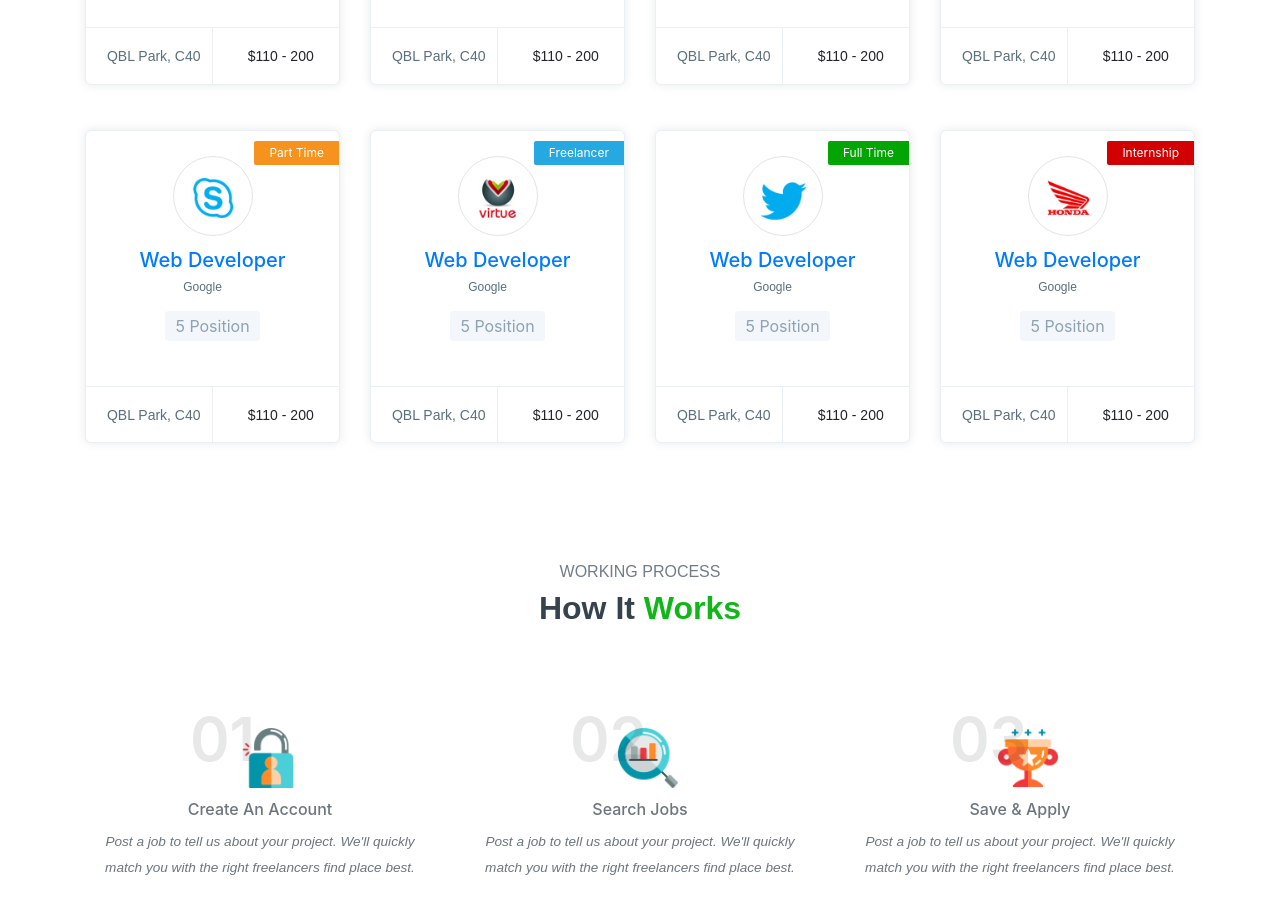
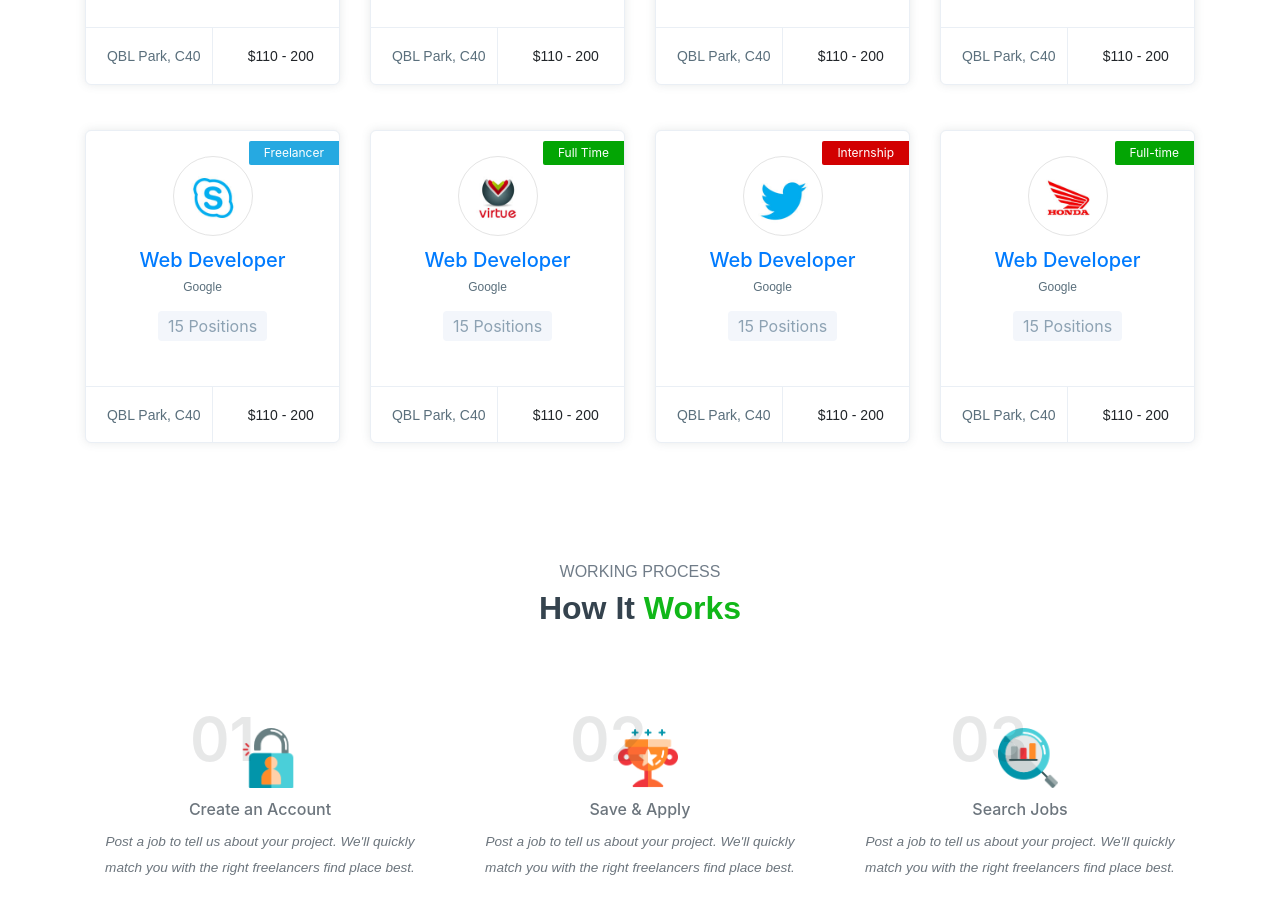
Before and after one commit to danishulhassan7/job-stock, a React (Create React App) app in the folder job-stock/: page / in a window 1280 px wide. Shown: the part 1200-2099 px from the top of the page. Built offline with nearby package versions, Linux system fonts and the light colour scheme.

Commit message:
Job-Stock >> Now all data is passing thourgh props

```diff
--- a/job-stock/src/components/Freelancing.js
+++ b/job-stock/src/components/Freelancing.js
@@ -3,6 +3,10 @@ import 'bootstrap/dist/css/bootstrap.min.css';
 import { Container, Row, Col, Form, Button } from 'react-bootstrap';
 import Styles from './Styles';
 import {HowItWorks} from './HowItWorks';
+import step1 from '../assets/img/step-1.png';
+import step2 from '../assets/img/step-2.png';
+import step3 from '../assets/img/step-3.png';
+
 
 export const Freelancing = () => (
     <Styles>
@@ -37,6 +41,25 @@ export const Freelancing = () => (
                     heading="Create an Account"
                     desc="Post a job to tell us about your project. We'll quickly match you with the right freelancers
                     find place best."
+                    img = {step1}
+                    />
+                    </Col>
+                    <Col md={4} sm={4}>
+                    <HowItWorks
+                    count="02"
+                    heading="Save & Apply"
+                    desc="Post a job to tell us about your project. We'll quickly match you with the right freelancers
+                    find place best."
+                    img = {step3}
+                    />
+                    </Col>
+                    <Col md={4} sm={4}>
+                    <HowItWorks
+                    count="03"
+                    heading="Search Jobs"
+                    desc="Post a job to tell us about your project. We'll quickly match you with the right freelancers
+                    find place best."
+                    img = {step2}
                     />
                     </Col>
                 </Row>
--- a/job-stock/src/components/Home.js
+++ b/job-stock/src/components/Home.js
@@ -3,6 +3,7 @@ import '../App.css';
 import 'bootstrap/dist/css/bootstrap.min.css';
 import { Container, Row, Col, Form, Button } from 'react-bootstrap';
 import Styles from './Styles';
+import {NewJobs} from './NewJobs';
 import HomeImg from '../assets/img/home.jpg';
 import comImg1 from '../assets/img/com-1.jpg';
 import comImg2 from '../assets/img/com-2.jpg';
@@ -11,7 +12,7 @@ import comImg4 from '../assets/img/com-4.jpg';
 import comImg5 from '../assets/img/com-5.jpg';
 import comImg6 from '../assets/img/com-6.jpg';
 import comImg7 from '../assets/img/com-7.jpg';
-
+import {HowItWorks} from './HowItWorks';
 import step1 from '../assets/img/step-1.png';
 import step2 from '../assets/img/step-2.png';
 import step3 from '../assets/img/step-3.png';
@@ -35,205 +36,109 @@ export const Home = () => (
                     <Col>
                         <div className="main-heading">
                             <p>200 New Jobs</p>
-
                             <h2>New and Random <span>Jobs</span></h2>
                         </div>
                     </Col>
                 </Row>
                 <Row className="row extra-mrg">
                     <Col md={3} sm={6}>
-                        <div className="grid-view brows-job-list">
-                            <div className="brows-job-company-img"><img src={comImg1} className="img-responsive"
-                                alt="" /></div>
-                            <div className="brows-job-position">
-                                <h3><a href="job-detail.html">Web Developer</a></h3>
-
-                                <p><span>Google</span></p>
-                            </div>
-                            <div className="job-position"><span className="job-num">5 Position</span></div>
-                            <div className="brows-job-type"><span className="part-time">Part Time</span></div>
-                            <ul className="grid-view-caption">
-                                <li>
-                                    <div className="brows-job-location">
-                                        <p><i className="fa fa-map-marker"></i>QBL Park, C40</p>
-                                    </div>
-                                </li>
-                                <li>
-                                    <p><span className="brows-job-sallery"><i className="fa fa-money"></i>$110 - 200</span></p>
-                                </li>
-                            </ul>
-                        </div>
+                        <NewJobs
+                        img = {comImg1}
+                        title = "Web Developer"
+                        company = "Google"
+                        position="15 Positions"
+                        time = "Part Time"
+                        location = "QBL Park, C40"
+                        salary = "$110 - 200"
+                        class = "part-time"
+                        />
                     </Col>
-
                     <Col md={3} sm={6}>
-                        <div className="grid-view brows-job-list">
-                            <div className="brows-job-company-img"><img src={comImg2} className="img-responsive"
-                                alt="" /></div>
-                            <div className="brows-job-position">
-                                <h3><a href="job-detail.html">Web Developer</a></h3>
-
-                                <p><span>Google</span></p>
-                            </div>
-                            <div className="job-position"><span className="job-num">5 Position</span></div>
-                            <div className="brows-job-type"><span className="freelanc">Freelancer</span></div>
-                            <ul className="grid-view-caption">
-                                <li>
-                                    <div className="brows-job-location">
-                                        <p><i className="fa fa-map-marker"></i>QBL Park, C40</p>
-                                    </div>
-                                </li>
-                                <li>
-                                    <p><span className="brows-job-sallery"><i className="fa fa-money"></i>$110 - 200</span></p>
-                                </li>
-                            </ul>
-                        </div>
+                    <NewJobs
+                        img = {comImg2}
+                        title = "Web Developer"
+                        company = "Google"
+                        position="15 Positions"
+                        time = "Full Time"
+                        location = "QBL Park, C40"
+                        salary = "$110 - 200"
+                        class = "full-time"
+                        />
                     </Col>
-
                     <Col md={3} sm={6}>
-                        <div className="grid-view brows-job-list">
-                            <div className="brows-job-company-img"><img src={comImg3} className="img-responsive"
-                                alt="" /></div>
-                            <div className="brows-job-position">
-                                <h3><a href="job-detail.html">Web Developer</a></h3>
-
-                                <p><span>Google</span></p>
-                            </div>
-                            <div className="job-position"><span className="job-num">5 Position</span></div>
-                            <div className="brows-job-type"><span className="full-time">Full Time</span></div>
-                            <ul className="grid-view-caption">
-                                <li>
-                                    <div className="brows-job-location">
-                                        <p><i className="fa fa-map-marker"></i>QBL Park, C40</p>
-                                    </div>
-                                </li>
-                                <li>
-                                    <p><span className="brows-job-sallery"><i className="fa fa-money"></i>$110 - 200</span></p>
-                                </li>
-                            </ul>
-                        </div>
+                        <NewJobs
+                        img = {comImg3}
+                        title = "Web Developer"
+                        company = "Google"
+                        position="15 Positions"
+                        time = "Freelancer"
+                        location = "QBL Park, C40"
+                        salary = "$110 - 200"
+                        class = "freelanc"
+                        />
                     </Col>
-
                     <Col md={3} sm={6}>
-                        <div className="grid-view brows-job-list">
-                            <div className="brows-job-company-img"><img src={comImg4} className="img-responsive"
-                                alt="" /></div>
-                            <div className="brows-job-position">
-                                <h3><a href="job-detail.html">Web Developer</a></h3>
-
-                                <p><span>Google</span></p>
-                            </div>
-                            <div className="job-position"><span className="job-num">5 Position</span></div>
-                            <div className="brows-job-type"><span className="enternship">Internship</span></div>
-                            <ul className="grid-view-caption">
-                                <li>
-                                    <div className="brows-job-location">
-                                        <p><i className="fa fa-map-marker"></i>QBL Park, C40</p>
-                                    </div>
-                                </li>
-                                <li>
-                                    <p><span className="brows-job-sallery"><i className="fa fa-money"></i>$110 - 200</span></p>
-                                </li>
-                            </ul>
-                        </div>
+                    <NewJobs
+                        img = {comImg4}
+                        title = "Web Developer"
+                        company = "Google"
+                        position="15 Positions"
+                        time = "Internship"
+                        location = "QBL Park, C40"
+                        salary = "$110 - 200"
+                        class = "enternship"
+                        />
                     </Col>
                 </Row>
-
-                {/* 2nd row of cards  */}
+{/* Adding second row */}
                     <Row className="row extra-mrg">
                     <Col md={3} sm={6}>
-                        <div className="grid-view brows-job-list">
-                            <div className="brows-job-company-img"><img src={comImg5} className="img-responsive"
-                                alt="" /></div>
-                            <div className="brows-job-position">
-                                <h3><a href="job-detail.html">Web Developer</a></h3>
-
-                                <p><span>Google</span></p>
-                            </div>
-                            <div className="job-position"><span className="job-num">5 Position</span></div>
-                            <div className="brows-job-type"><span className="part-time">Part Time</span></div>
-                            <ul className="grid-view-caption">
-                                <li>
-                                    <div className="brows-job-location">
-                                        <p><i className="fa fa-map-marker"></i>QBL Park, C40</p>
-                                    </div>
-                                </li>
-                                <li>
-                                    <p><span className="brows-job-sallery"><i className="fa fa-money"></i>$110 - 200</span></p>
-                                </li>
-                            </ul>
-                        </div>
+                        <NewJobs
+                        img = {comImg5}
+                        title = "Web Developer"
+                        company = "Google"
+                        position="15 Positions"
+                        time = "Freelancer"
+                        location = "QBL Park, C40"
+                        salary = "$110 - 200"
+                        class = "freelanc"
+                        />
                     </Col>
-
                     <Col md={3} sm={6}>
-                        <div className="grid-view brows-job-list">
-                            <div className="brows-job-company-img"><img src={comImg6} className="img-responsive"
-                                alt="" /></div>
-                            <div className="brows-job-position">
-                                <h3><a href="job-detail.html">Web Developer</a></h3>
-
-                                <p><span>Google</span></p>
-                            </div>
-                            <div className="job-position"><span className="job-num">5 Position</span></div>
-                            <div className="brows-job-type"><span className="freelanc">Freelancer</span></div>
-                            <ul className="grid-view-caption">
-                                <li>
-                                    <div className="brows-job-location">
-                                        <p><i className="fa fa-map-marker"></i>QBL Park, C40</p>
-                                    </div>
-                                </li>
-                                <li>
-                                    <p><span className="brows-job-sallery"><i className="fa fa-money"></i>$110 - 200</span></p>
-                                </li>
-                            </ul>
-                        </div>
+                    <NewJobs
+                        img = {comImg6}
+                        title = "Web Developer"
+                        company = "Google"
+                        position="15 Positions"
+                        time = "Full Time"
+                        location = "QBL Park, C40"
+                        salary = "$110 - 200"
+                        class = "full-time"
+                        />
                     </Col>
-
                     <Col md={3} sm={6}>
-                        <div className="grid-view brows-job-list">
-                            <div className="brows-job-company-img"><img src={comImg7} className="img-responsive"
-                                alt="" /></div>
-                            <div className="brows-job-position">
-                                <h3><a href="job-detail.html">Web Developer</a></h3>
-
-                                <p><span>Google</span></p>
-                            </div>
-                            <div className="job-position"><span className="job-num">5 Position</span></div>
-                            <div className="brows-job-type"><span className="full-time">Full Time</span></div>
-                            <ul className="grid-view-caption">
-                                <li>
-                                    <div className="brows-job-location">
-                                        <p><i className="fa fa-map-marker"></i>QBL Park, C40</p>
-                                    </div>
-                                </li>
-                                <li>
-                                    <p><span className="brows-job-sallery"><i className="fa fa-money"></i>$110 - 200</span></p>
-                                </li>
-                            </ul>
-                        </div>
+                        <NewJobs
+                        img = {comImg7}
+                        title = "Web Developer"
+                        company = "Google"
+                        position="15 Positions"
+                        time = "Internship"
+                        location = "QBL Park, C40"
+                        salary = "$110 - 200"
+                        class = "enternship"
+                        />
                     </Col>
-
                     <Col md={3} sm={6}>
-                        <div className="grid-view brows-job-list">
-                            <div className="brows-job-company-img"><img src={comImg3} className="img-responsive"
-                                alt="" /></div>
-                            <div className="brows-job-position">
-                                <h3><a href="job-detail.html">Web Developer</a></h3>
-
-                                <p><span>Google</span></p>
-                            </div>
-                            <div className="job-position"><span className="job-num">5 Position</span></div>
-                            <div className="brows-job-type"><span className="enternship">Internship</span></div>
-                            <ul className="grid-view-caption">
-                                <li>
-                                    <div className="brows-job-location">
-                                        <p><i className="fa fa-map-marker"></i>QBL Park, C40</p>
-                                    </div>
-                                </li>
-                                <li>
-                                    <p><span className="brows-job-sallery"><i className="fa fa-money"></i>$110 - 200</span></p>
-                                </li>
-                            </ul>
-                        </div>
+                    <NewJobs
+                        img = {comImg3}
+                        title = "Web Developer"
+                        company = "Google"
+                        position="15 Positions"
+                        time = "Full-time"
+                        location = "QBL Park, C40"
+                        salary = "$110 - 200"
+                        class = "full-time"
+                        />
                     </Col>
                 </Row>
             </Container>
@@ -248,41 +153,37 @@ export const Home = () => (
                 <Col md={12}>
                     <div class="main-heading">
                         <p>Working Process</p>
-
                         <h2>How It <span>Works</span></h2>
                     </div>
                 </Col>
             </Row>
             <Row>
                <Col md={4} sm={4}>
-                    <div className="working-process">
-                        <span className="process-img"><img src={step1} height="60px" className="img-responsive ml-3 mt-4" alt=""/><span
-                                className="process-num">01</span></span>
-                        <h6 className="text-muted mt-3">Create An Account</h6>
-
-                        <p className="text-muted" style={{fontSize:"85%", fontStyle:"italic"}}>Post a job to tell us about your project. We'll quickly match you with the right freelancers
-                            find place best.</p>
-                    </div>
+                    <HowItWorks
+                    count="01"
+                    heading="Create an Account"
+                    desc="Post a job to tell us about your project. We'll quickly match you with the right freelancers
+                    find place best."
+                    img = {step1}
+                    />
                     </Col>
                     <Col md={4} sm={4}>
-                    <div className="working-process">
-                        <span className="process-img"><img src={step2} height="60px" className="img-responsive ml-3 mt-4" alt=""/><span
-                                className="process-num">02</span></span>
-                        <h6 className="text-muted mt-3">Search Jobs</h6>
-
-                        <p className="text-muted" style={{fontSize:"85%", fontStyle:"italic"}}>Post a job to tell us about your project. We'll quickly match you with the right freelancers
-                            find place best.</p>
-                    </div>
+                    <HowItWorks
+                    count="02"
+                    heading="Save & Apply"
+                    desc="Post a job to tell us about your project. We'll quickly match you with the right freelancers
+                    find place best."
+                    img = {step3}
+                    />
                     </Col>
                     <Col md={4} sm={4}>
-                    <div className="working-process">
-                        <span className="process-img"><img src={step3} height="60px" className="img-responsive ml-3 mt-4" alt=""/><span
-                                className="process-num">03</span></span>
-                        <h6 className="text-muted mt-3">Save & Apply</h6>
-
-                        <p className="text-muted" style={{fontSize:"85%", fontStyle:"italic"}}>Post a job to tell us about your project. We'll quickly match you with the right freelancers
-                            find place best.</p>
-                    </div>
+                    <HowItWorks
+                    count="03"
+                    heading="Search Jobs"
+                    desc="Post a job to tell us about your project. We'll quickly match you with the right freelancers
+                    find place best."
+                    img = {step2}
+                    />
                     </Col>
             </Row>
         </Container>
--- a/job-stock/src/components/HowItWorks.js
+++ b/job-stock/src/components/HowItWorks.js
@@ -1,11 +1,10 @@
 import React from 'react';
 import 'bootstrap/dist/css/bootstrap.min.css';
-import step1 from '../assets/img/step-1.png';
 
 
 export const HowItWorks = (props) => (
     <div className="working-process">
-        <span className="process-img"><img src={step1} height="60px" className="img-responsive ml-3 mt-4" alt="" /><span
+        <span className="process-img"><img src={props.img} height="60px" className="img-responsive ml-3 mt-4" alt="" /><span
             className="process-num">{props.count}</span></span>
         <h6 className="text-muted mt-3">
             {props.heading}
--- /dev/null
+++ b/job-stock/src/components/NewJobs.js
@@ -0,0 +1,26 @@
+import React from 'react';
+import 'bootstrap/dist/css/bootstrap.min.css';
+
+
+export const NewJobs = (props) => (
+    <div className="grid-view brows-job-list">
+        <div className="brows-job-company-img"><img src={props.img} className="img-responsive"
+            alt="" /></div>
+        <div className="brows-job-position">
+            <h3><a href="job-detail.html">{props.title}</a></h3>
+            <p><span>{props.company}</span></p>
+        </div>
+        <div className="job-position"><span className="job-num">{props.position}</span></div>
+        <div className="brows-job-type"><span className={props.class}>{props.time}</span></div>
+        <ul className="grid-view-caption">
+            <li>
+                <div className="brows-job-location">
+                    <p><i className="fa fa-map-marker"></i>{props.location}</p>
+                </div>
+            </li>
+            <li>
+                <p><span className="brows-job-sallery"><i className="fa fa-money"></i>{props.salary}</span></p>
+            </li>
+        </ul>
+    </div>
+);
```
Also changed, not shown: 1 other file (tests, documents, lock files or other folders). Lines whose indentation alone changed are shown as unchanged.
